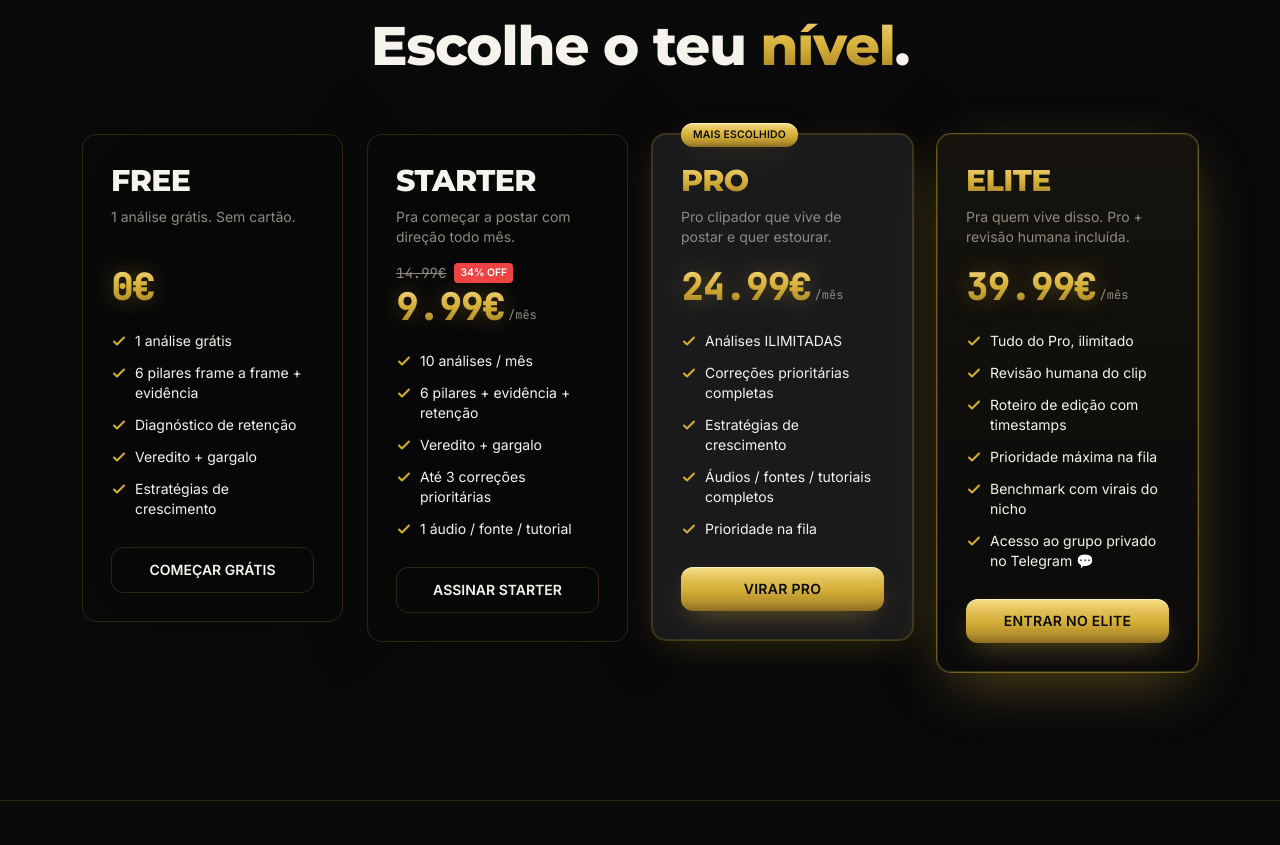
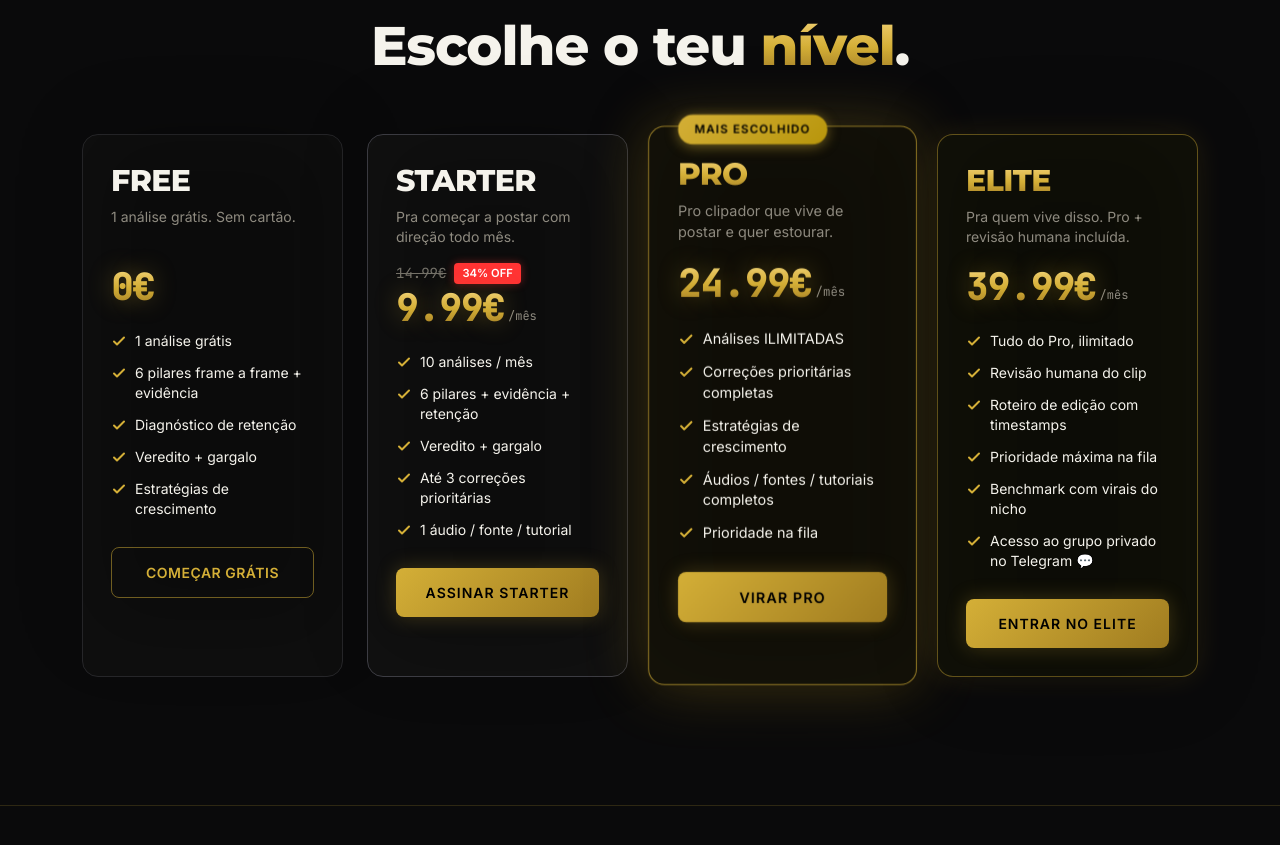
Before and after one commit to AndreVieira17/ClipAnalisis, a React (Vite) app: page / in a window 1280 px wide. Shown: the part 2792-3637 px from the top of the page. Built offline with nearby package versions, Linux system fonts and the light colour scheme; no server answers.

Commit message:
feat: plans section visual upgrade - premium look

```diff
--- a/src/components/sections/Plans.tsx
+++ b/src/components/sections/Plans.tsx
@@ -30,25 +30,24 @@ function PlanCard({ plan, mostChosen }: { plan: PlanT; mostChosen: string }) {
   const [checkoutError, setCheckoutError] = useState<string | null>(null);
 
   const isPaid = plan.id !== 'free';
+  const isFree = plan.id === 'free';
   const pro    = plan.highlight === 'pro';
   const elite  = plan.highlight === 'elite';
+  const starter = plan.id === 'starter';
 
   async function handleClick() {
     setCheckoutError(null);
 
     if (!isPaid) {
-      // Free plan — just open the analyzer
       open(plan.id);
       return;
     }
 
     if (!session) {
-      // Not logged in — redirect to auth
       navigate('/auth');
       return;
     }
 
-    // Paid plan + logged in → create Stripe Checkout session
     setLoading(true);
     try {
       const { data, error } = await supabase.functions.invoke('create-checkout', {
@@ -80,23 +79,73 @@ function PlanCard({ plan, mostChosen }: { plan: PlanT; mostChosen: string }) {
     }
   }
 
+  /* ── Card styles ── */
+  const cardStyle: React.CSSProperties = pro
+    ? {
+        border: '1.5px solid rgba(212,175,55,0.7)',
+        background: '#141209',
+        boxShadow: '0 0 60px rgba(212,175,55,0.3), 0 8px 40px rgba(0,0,0,0.6)',
+        transform: 'scale(1.03)',
+      }
+    : elite
+      ? {
+          border: '1px solid rgba(212,175,55,0.45)',
+          background: '#111108',
+          boxShadow: '0 0 30px rgba(212,175,55,0.12)',
+        }
+      : isFree
+        ? { border: '1px solid #27272a', background: '#0f0f0f' }
+        : starter
+          ? { border: '1px solid #3f3f46', background: '#111111' }
+          : {};
+
+  /* ── Button styles ── */
+  const btnPremiumStyle: React.CSSProperties = {
+    background: 'linear-gradient(135deg, #D4AF37, #a07c20)',
+    color: '#000000',
+    border: 'none',
+    borderRadius: '8px',
+    padding: '14px',
+    fontSize: '14px',
+    fontWeight: '900',
+    cursor: 'pointer',
+    letterSpacing: '1px',
+    width: '100%',
+    marginTop: '28px',
+    boxShadow: '0 0 20px rgba(212,175,55,0.25)',
+    transition: 'all 0.3s ease',
+  };
+
+  const btnGhostStyle: React.CSSProperties = {
+    background: 'transparent',
+    color: '#D4AF37',
+    border: '1px solid rgba(212,175,55,0.5)',
+    borderRadius: '8px',
+    padding: '14px',
+    fontSize: '14px',
+    fontWeight: '700',
+    cursor: 'pointer',
+    letterSpacing: '0.5px',
+    width: '100%',
+    marginTop: '28px',
+    transition: 'all 0.3s ease',
+  };
+
   return (
+    <div style={{ borderRadius: '16px', height: '100%', ...cardStyle }}>
     <PopCard
       intensity={pro ? 'strong' : 'soft'}
-      className={[
-        'flex h-full flex-col rounded-xzk-lg p-7 transition-all duration-500 ease-out hover:scale-[1.03] hover:shadow-[0_8px_40px_rgba(212,175,55,0.25)]',
-        elite
-          ? 'border border-gold/40 bg-gradient-to-b from-[#15130c] to-bg shadow-gold-strong'
-          : pro
-            ? 'border border-gold/50 bg-surface shadow-gold-glow'
-            : 'border border-border bg-surface/50',
-      ].join(' ')}
+      className="flex h-full flex-col rounded-xzk-lg p-7 transition-all duration-500 ease-out"
     >
       {pro && (
-        <span className="absolute -top-3 left-7 btn-gold rounded-full px-3 py-1 text-[0.65rem]">
+        <span
+          className="absolute -top-3 left-7 rounded-full px-4 py-1.5 text-[0.7rem] font-black tracking-widest"
+          style={{ background: 'linear-gradient(135deg, #D4AF37, #b8960c)', color: '#000000', boxShadow: '0 2px 12px rgba(212,175,55,0.5)' }}
+        >
           {mostChosen}
         </span>
       )}
+
       <div className="flex items-baseline justify-between">
         <h3 className={`text-3xl ${elite || pro ? 'gold-foil' : 'text-text'}`}>{plan.name}</h3>
       </div>
@@ -104,10 +153,16 @@ function PlanCard({ plan, mostChosen }: { plan: PlanT; mostChosen: string }) {
 
       {FAKE_ORIGINAL[plan.id] && (
         <div className="mt-4 flex items-center gap-2">
-          <span className="font-mono text-sm text-muted line-through">{FAKE_ORIGINAL[plan.id]!.price}</span>
-          <span className="rounded px-1.5 py-0.5 text-[0.65rem] font-bold text-white" style={{ background: '#ef4444' }}>{FAKE_ORIGINAL[plan.id]!.badge}</span>
+          <span className="font-mono text-sm text-muted line-through opacity-80">{FAKE_ORIGINAL[plan.id]!.price}</span>
+          <span
+            className="rounded px-2 py-0.5 text-[0.7rem] font-black text-white"
+            style={{ background: '#ff3333', boxShadow: '0 0 8px rgba(255,51,51,0.4)' }}
+          >
+            {FAKE_ORIGINAL[plan.id]!.badge}
+          </span>
         </div>
       )}
+
       <div className={`flex items-end gap-1 ${FAKE_ORIGINAL[plan.id] ? 'mt-1' : 'mt-5'}`}>
         <span className="num-glow gold-foil font-mono text-4xl font-bold">{plan.price}</span>
         <span className="pb-1 font-mono text-xs text-muted">{plan.cadence}</span>
@@ -132,18 +187,30 @@ function PlanCard({ plan, mostChosen }: { plan: PlanT; mostChosen: string }) {
         type="button"
         onClick={handleClick}
         disabled={loading}
-        className={[
-          'mt-7 flex w-full items-center justify-center gap-2 rounded-xzk px-5 py-3 text-center text-sm transition-transform disabled:opacity-60',
-          pro || elite ? 'btn-gold' : 'btn-ghost font-semibold',
-        ].join(' ')}
+        style={isFree ? btnGhostStyle : btnPremiumStyle}
+        onMouseEnter={e => {
+          if (!isFree) {
+            e.currentTarget.style.boxShadow = '0 0 35px rgba(212,175,55,0.45)';
+            e.currentTarget.style.transform = 'scale(1.02)';
+          }
+        }}
+        onMouseLeave={e => {
+          if (!isFree) {
+            e.currentTarget.style.boxShadow = '0 0 20px rgba(212,175,55,0.25)';
+            e.currentTarget.style.transform = 'scale(1)';
+          }
+        }}
       >
         {loading ? (
-          <><Loader2 size={14} className="animate-spin" /> A redirecionar…</>
+          <span style={{ display: 'flex', alignItems: 'center', justifyContent: 'center', gap: '6px' }}>
+            <Loader2 size={14} className="animate-spin" /> A redirecionar…
+          </span>
         ) : (
           plan.cta
         )}
       </button>
     </PopCard>
+    </div>
   );
 }
 
```
